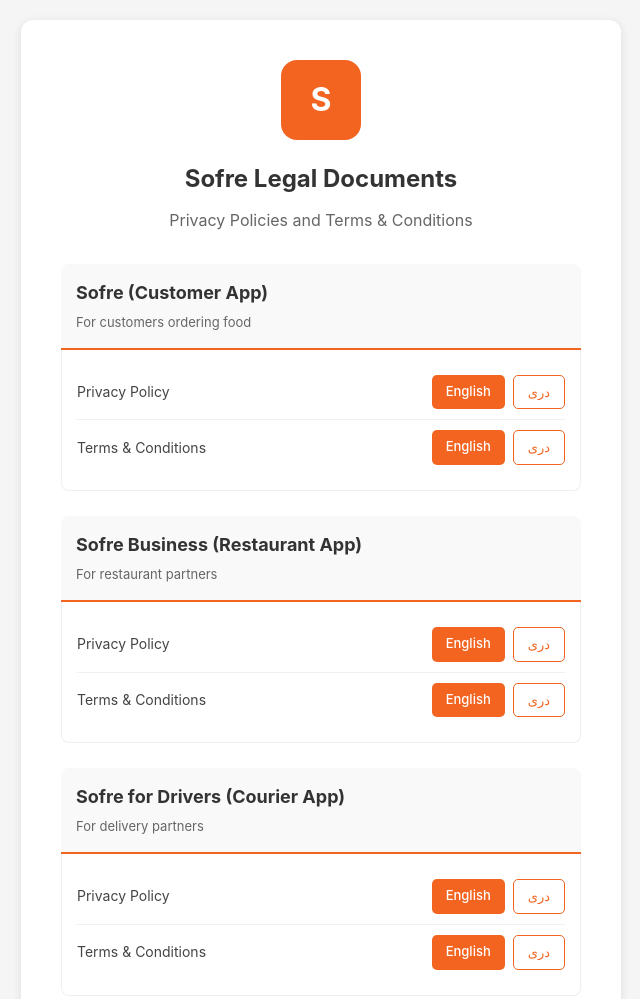
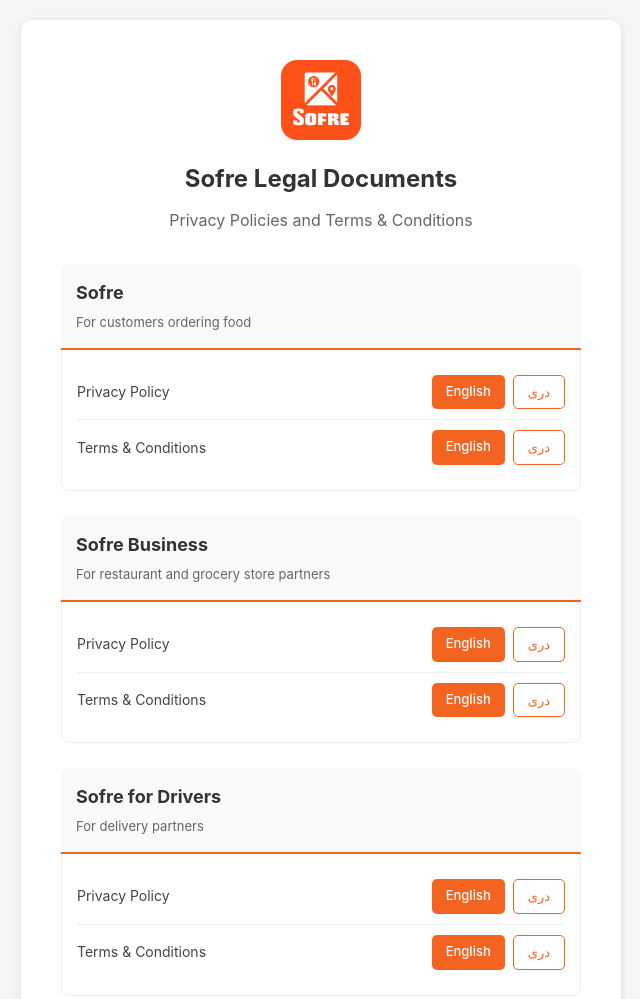
Before and after one commit to mysofre-app/sofre-legal, a plain HTML site: page index.html in a window 1280 px wide. Shown: the top 999 px of the page, without its empty margins (319-959 px from the left). Drawn offline with Linux system fonts and the light colour scheme.

Commit message:
Simplify landing page headings and add real Sofre logo
Drop the "(Customer App)"/"(Restaurant App)"/"(Courier App)" suffixes
from app section headings since the app names already make this
clear. Replace the placeholder "S" logo with the actual Sofre app
icon. Update the Sofre Business description to mention grocery store
partners alongside restaurants.

```diff
--- a/index.html
+++ b/index.html
@@ -29,15 +29,10 @@
         .logo {
             width: 80px;
             height: 80px;
-            background: #f36421;
             border-radius: 16px;
             margin: 0 auto 20px;
-            display: flex;
-            align-items: center;
-            justify-content: center;
-            color: white;
-            font-size: 32px;
-            font-weight: bold;
+            display: block;
+            object-fit: cover;
         }
         h1 {
             color: #333;
@@ -131,14 +126,14 @@
 </head>
 <body>
     <div class="container">
-        <div class="logo">S</div>
+        <img class="logo" src="logo.png" alt="Sofre logo">
         <h1>Sofre Legal Documents</h1>
         <p class="subtitle">Privacy Policies and Terms & Conditions</p>
 
         <!-- Customer App -->
         <div class="app-section">
             <div class="app-header">
-                <h2>Sofre (Customer App)</h2>
+                <h2>Sofre</h2>
                 <div class="app-desc">For customers ordering food</div>
             </div>
             <div class="app-links">
@@ -162,8 +157,8 @@
         <!-- Restaurant App -->
         <div class="app-section">
             <div class="app-header">
-                <h2>Sofre Business (Restaurant App)</h2>
-                <div class="app-desc">For restaurant partners</div>
+                <h2>Sofre Business</h2>
+                <div class="app-desc">For restaurant and grocery store partners</div>
             </div>
             <div class="app-links">
                 <div class="link-row">
@@ -186,7 +181,7 @@
         <!-- Courier App -->
         <div class="app-section">
             <div class="app-header">
-                <h2>Sofre for Drivers (Courier App)</h2>
+                <h2>Sofre for Drivers</h2>
                 <div class="app-desc">For delivery partners</div>
             </div>
             <div class="app-links">
```
Also changed, not shown: logo.png (added).
